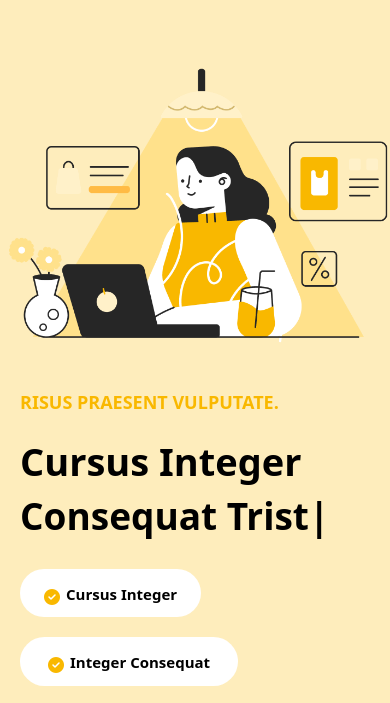
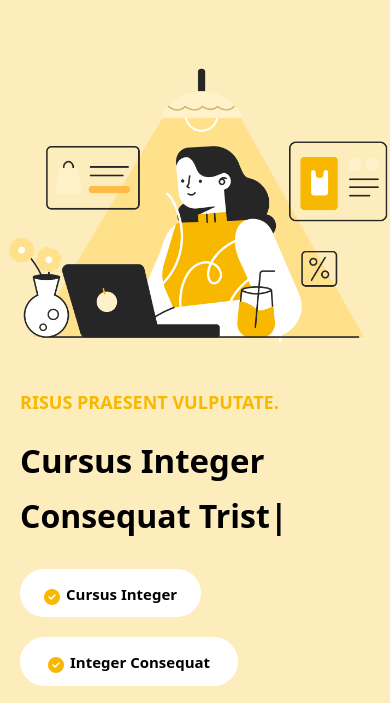
Before and after one commit to hamzakhan696/freebie-interective-website, a plain HTML site: page index.html in a window 390 px wide. Shown: the part 106-809 px from the top of the page. Drawn offline with nearby package versions, Linux system fonts and the light colour scheme; a web font is replaced by a local one.

```diff
--- a/style.css
+++ b/style.css
@@ -82,7 +82,7 @@
 
     }
     .header-content h1{
-        font-size: 38px;
+        font-size: 33px;
 
 
     }
@@ -108,7 +108,7 @@
 
     }
     .header-content h2{
-        font-size: 37px;
+        font-size: 32px;
         margin-top: -10%;
 
     }
```
